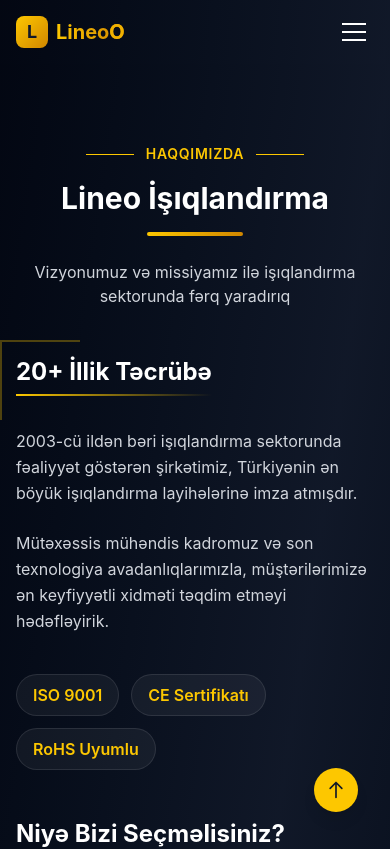
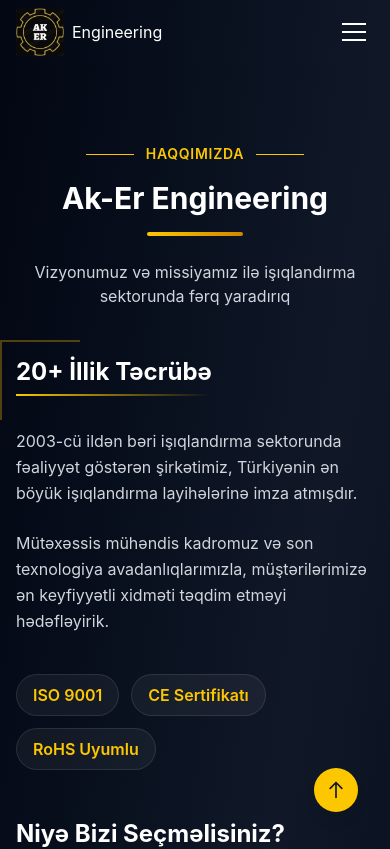
Before and after one commit to cavidanbagiri/ak-erengineering, a React (Vite) app: page /about in a window 390 px wide. Shown: the top 849 px of the page. Built offline with nearby package versions, Linux system fonts and the light colour scheme.

Commit message:
Fix carousel and user contact information

```diff
--- a/src/components/Footer.jsx
+++ b/src/components/Footer.jsx
@@ -2,6 +2,7 @@
 import { useState, useEffect } from 'react'
 import { useTranslation } from 'react-i18next'
 import { Link } from 'react-router-dom'
+import logo from '../assets/logo.png'
 
 function Footer() {
     const { t } = useTranslation()
@@ -46,11 +47,20 @@
                     {/* Company Info */}
                     <div className="space-y-4">
                         <div className="flex items-center space-x-2">
-                            <div className="text-3xl font-bold bg-gradient-to-r from-yellow-400 to-yellow-600 bg-clip-text text-transparent">
+                            {/* <div className="text-3xl font-bold bg-gradient-to-r from-yellow-400 to-yellow-600 bg-clip-text text-transparent">
                                 {t('footer.companyInfo.brandName')}<span className="text-yellow-500">O</span>
                             </div>
                             <div className="w-1 h-8 bg-yellow-400 rounded-full"></div>
-                            <span className="text-gray-400 text-sm">{t('footer.companyInfo.brandSuffix')}</span>
+                            <span className="text-gray-400 text-sm">{t('footer.companyInfo.brandSuffix')}</span> */}
+                            <Link to="/" className="relative group flex items-center space-x-2">
+                                                        <div className="w-12 h-12 bg-gradient-to-br from-yellow-400 to-yellow-600 rounded-lg flex items-center justify-center">
+                                                            <img src={logo}
+                                                            className="text-gray-900 w-24 h-12"/>
+                                                        </div>
+                                                        <div>
+                                                            <span className='text-white'>Engineering</span>
+                                                        </div>
+                                                    </Link>
                         </div>
 
                         <p className="text-gray-300 text-sm leading-relaxed">
--- a/src/components/Navbar.jsx
+++ b/src/components/Navbar.jsx
@@ -6,6 +6,7 @@
 import { Link, NavLink, useLocation } from 'react-router-dom'
 import { useTranslation } from 'react-i18next'
 import LanguageSwitcher from './LanguageSwitcher'
+import logo from '../assets/logo.png'
 
 function Navbar() {
     const { t } = useTranslation()
@@ -87,16 +88,12 @@
                     <div className="flex justify-between items-center h-16 md:h-20">
                         {/* Logo */}
                         <Link to="/" className="relative group flex items-center space-x-2">
-                            <div className="w-8 h-8 bg-gradient-to-br from-yellow-400 to-yellow-600 rounded-lg flex items-center justify-center">
-                                <span className="text-gray-900 font-bold text-lg">L</span>
+                            <div className="w-12 h-12 bg-gradient-to-br from-yellow-400 to-yellow-600 rounded-lg flex items-center justify-center">
+                                <img src={logo}
+                                className="text-gray-900 w-24 h-12"/>
                             </div>
                             <div>
-                                <div className="text-xl md:text-2xl font-bold bg-gradient-to-r from-yellow-400 to-yellow-600 bg-clip-text text-transparent">
-                                    {t('navbar.logo')}<span className="text-yellow-500">O</span>
-                                </div>
-                                <div className="text-xs text-gray-400 hidden md:block">
-                                    {t('navbar.brandSuffix')}
-                                </div>
+                                <span className='text-white'>Engineering</span>
                             </div>
                         </Link>
 
--- a/src/locales/az.json
+++ b/src/locales/az.json
@@ -1,7 +1,7 @@
 {
     "az": {
         "navbar": {
-            "logo": "Lineo",
+            "logo": "Ak-Er Engineering",
             "brandSuffix": "İşıqlandırma",
             "navItems": {
                 "home": "Ana Səhifə",
@@ -41,7 +41,7 @@
         "about": {
             "title": "Haqqımızda",
             "subtitle": "Vizyonumuz və missiyamız ilə işıqlandırma sektorunda fərq yaradırıq",
-            "companyName": "Lineo İşıqlandırma",
+            "companyName": "Ak-Er Engineering",
             "yearsOfExperience": "20+ İllik Təcrübə",
             "description1": "2003-cü ildən bəri işıqlandırma sektorunda fəaliyyət göstərən şirkətimiz, Türkiyənin ən böyük işıqlandırma layihələrinə imza atmışdır.",
             "description2": "Mütəxəssis mühəndis kadromuz və son texnologiya avadanlıqlarımızla, müştərilərimizə ən keyfiyyətli xidməti təqdim etməyi hədəfləyirik.",
@@ -91,7 +91,7 @@
             },
             "sectionHeader": {
                 "subtitle": "Haqqımızda",
-                "title": "Lineo İşıqlandırma",
+                "title": "Ak-Er Engineering",
                 "description": "Vizyonumuz və missiyamız ilə işıqlandırma sektorunda fərq yaradırıq"
             }
         },
@@ -111,6 +111,21 @@
                     "title": "Ağıllı İşıqlandırma",
                     "highlightedText": "Avtomatlaşdırma Sistemləri",
                     "description": "DALI, DMX, KNX kimi qabaqcıl avtomatlaşdırma sistemləri ilə enerji səmərəliliyini artırır, istifadə rahatlığını maksimum səviyyəyə qaldırırıq."
+                },
+                {
+                    "title": "Fasad İşıqlandırması",
+                    "highlightedText": "Memarlıq İşıqlandırması",
+                    "description": "Binaların memarlıq xüsusiyyətlərini ön plana çıxaran, enerji səmərəli LED fasad işıqlandırma sistemləri. Gecə vaxtı binalarınıza dəyər qatın."
+                },
+                {
+                    "title": "Landşaft İşıqlandırması",
+                    "highlightedText": "Bağ və Park İşıqlandırması",
+                    "description": "Bağlar, parklar və açıq sahələr üçün ekoloji dostu LED işıqlandırma həlləri. Təbii gözəlliyi qoruyan, enerji səmərəli sistemlər."
+                },
+                {
+                    "title": "Sənaye İşıqlandırması",
+                    "highlightedText": "Fabrik və Anbar İşıqlandırması",
+                    "description": "Sənaye obyektləri, fabriklər və anbarlar üçün peşəkar işıqlandırma sistemləri. Yüksək davamlılıq, optimal işıqlandırma və təhlükəsizlik."
                 }
             ],
             "buttons": {
@@ -173,7 +188,7 @@
         },
         "footer": {
             "companyInfo": {
-                "brandName": "Lineo",
+                "brandName": "Ak-Er Engineering",
                 "brandSuffix": "İşıqlandırma",
                 "description": "İşıqlandırma mühəndisliyində innovativ həllər təqdim edən Türkiyənin aparıcı şirkətlərindən biriyik. 20+ illik təcrübəmizlə keyfiyyət və etibarlılığı bir yerdə təqdim edirik."
             },
@@ -200,9 +215,9 @@
             },
             "contact": {
                 "title": "Bizimlə Əlaqə",
-                "address": "İstanbul, Türkiyə",
-                "phone": "+90 (212) 123 45 67",
-                "email": "info@lineo.com.tr",
+                "address": "Baku, Azerbaijan",
+                "phone": "+994 (51) 590 01 24",
+                "email": "zubeyir@ak-erengineering",
                 "hours": "B.e. - Cüm: 09:00 - 18:00"
             },
             "newsletter": {
@@ -212,7 +227,7 @@
                 "successMessage": "✓ Uğurla abunə oldunuz!"
             },
             "bottom": {
-                "copyright": "© {{year}} Lineo İşıqlandırma Mühəndisliyi. Bütün hüquqlar qorunur.",
+                "copyright": "© {{year}} Ak-Er Engineering İşıqlandırma Mühəndisliyi. Bütün hüquqlar qorunur.",
                 "privacyPolicy": "Gizlilik Siyasəti",
                 "termsOfUse": "İstifadə Şərtləri",
                 "cookiePolicy": "Kuki Siyasəti"
--- a/src/locales/en.json
+++ b/src/locales/en.json
@@ -3,7 +3,7 @@
         "about": {
             "title": "About Us",
             "subtitle": "We make a difference in the lighting industry with our vision and mission",
-            "companyName": "Lineo Lighting",
+            "companyName": "Ak-Er Engineering",
             "yearsOfExperience": "20+ Years of Experience",
             "description1": "Since 2003, our company has been operating in the lighting sector and has signed Turkey's largest lighting projects.",
             "description2": "With our expert engineering team and state-of-the-art equipment, we aim to provide the highest quality service to our customers.",
@@ -53,7 +53,7 @@
             },
             "sectionHeader": {
                 "subtitle": "About Us",
-                "title": "Lineo Lighting",
+                "title": "Ak-Er Engineering",
                 "description": "We make a difference in the lighting sector with our vision and mission"
             }
         },
@@ -62,17 +62,32 @@
                 {
                     "title": "In Lighting Engineering",
                     "highlightedText": "Innovative Solutions",
-                    "description": "With over 20 years of experience, as Turkey's leading lighting engineering company, we offer energy-efficient, environmentally friendly and aesthetic lighting solutions."
+                    "description": "With over 20 years of experience, as Turkey's leading lighting engineering company, we offer energy-efficient, eco-friendly, and aesthetic lighting solutions."
                 },
                 {
                     "title": "Electrical Contracting",
                     "highlightedText": "Professional Services",
-                    "description": "We strengthen your space with modern systems and are with you at every stage from design to implementation."
+                    "description": "We power your space with modern systems and stand by you at every stage, from design to implementation."
                 },
                 {
                     "title": "Smart Lighting",
                     "highlightedText": "Automation Systems",
-                    "description": "We increase energy efficiency and maximize user comfort with advanced automation systems such as DALI, DMX, KNX."
+                    "description": "With advanced automation systems like DALI, DMX, and KNX, we increase energy efficiency and maximize ease of use."
+                },
+                {
+                    "title": "Facade Lighting",
+                    "highlightedText": "Architectural Lighting",
+                    "description": "Energy-efficient LED facade lighting systems that highlight the architectural features of buildings. Add value to your buildings at night."
+                },
+                {
+                    "title": "Landscape Lighting",
+                    "highlightedText": "Garden and Park Lighting",
+                    "description": "Eco-friendly LED lighting solutions for gardens, parks, and open areas. Energy-efficient systems that preserve natural beauty."
+                },
+                {
+                    "title": "Industrial Lighting",
+                    "highlightedText": "Factory and Warehouse Lighting",
+                    "description": "Professional lighting systems for industrial facilities, factories, and warehouses. High durability, optimal lighting, and safety."
                 }
             ],
             "buttons": {
@@ -135,7 +150,7 @@
         },
         "footer": {
             "companyInfo": {
-                "brandName": "Lineo",
+                "brandName": "Ak-Er Engineering",
                 "brandSuffix": "Lighting",
                 "description": "We are one of Turkey's leading companies offering innovative solutions in lighting engineering. With our 20+ years of experience, we offer quality and reliability together."
             },
@@ -162,9 +177,9 @@
             },
             "contact": {
                 "title": "Contact Us",
-                "address": "Istanbul, Turkey",
-                "phone": "+90 (212) 123 45 67",
-                "email": "info@lineo.com.tr",
+                "address": "Baku, Azerbaijan",
+                "phone": "+994 (51) 590 01 24",
+                "email": "zubeyir@ak-erengineering",
                 "hours": "Mon - Fri: 09:00 - 18:00"
             },
             "newsletter": {
@@ -174,7 +189,7 @@
                 "successMessage": "✓ Successfully subscribed!"
             },
             "bottom": {
-                "copyright": "© {{year}} Lineo Lighting Engineering. All rights reserved.",
+                "copyright": "© {{year}} Ak-Er Engineering Lighting Engineering. All rights reserved.",
                 "privacyPolicy": "Privacy Policy",
                 "termsOfUse": "Terms of Use",
                 "cookiePolicy": "Cookie Policy"
@@ -184,7 +199,7 @@
             }
         },
         "navbar": {
-            "logo": "Lineo",
+            "logo": "Ak-Er Engineering",
             "brandSuffix": "Lighting",
             "navItems": {
                 "home": "Home",
--- a/src/locales/ru.json
+++ b/src/locales/ru.json
@@ -3,7 +3,7 @@
         "about": {
             "title": "О нас",
             "subtitle": "Мы создаем разницу в индустрии освещения с нашим видением и миссией",
-            "companyName": "Lineo Освещение",
+            "companyName": "Ak-Er Engineering",
             "yearsOfExperience": "20+ лет опыта",
             "description1": "С 2003 года наша компания работает в секторе освещения и реализовала крупнейшие проекты освещения в Турции.",
             "description2": "С нашей командой опытных инженеров и современным оборудованием мы стремимся предоставлять нашим клиентам услуги высочайшего качества.",
@@ -60,23 +60,38 @@
         "carousel": {
             "slides": [
                 {
-                    "title": "В области",
+                    "title": "В светотехнике",
                     "highlightedText": "Инновационные решения",
-                    "description": "Имея более чем 20-летний опыт работы, являясь ведущей турецкой компанией в области светотехники, мы предлагаем энергоэффективные, экологически чистые и эстетичные решения освещения."
+                    "description": "Имея более чем 20-летний опыт, являясь ведущей светотехнической компанией Турции, мы предлагаем энергоэффективные, экологичные и эстетичные решения освещения."
                 },
                 {
                     "title": "Электрический подряд",
                     "highlightedText": "Профессиональные услуги",
-                    "description": "Мы усиливаем ваше пространство современными системами и сопровождаем вас на всех этапах - от проектирования до реализации."
+                    "description": "Мы оснащаем ваше пространство современными системами и сопровождаем вас на всех этапах — от проектирования до внедрения."
                 },
                 {
                     "title": "Умное освещение",
                     "highlightedText": "Системы автоматизации",
-                    "description": "Мы повышаем энергоэффективность и максимизируем комфорт использования с помощью передовых систем автоматизации, таких как DALI, DMX, KNX."
+                    "description": "С помощью передовых систем автоматизации, таких как DALI, DMX, KNX, мы повышаем энергоэффективность и максимально увеличиваем удобство использования."
+                },
+                {
+                    "title": "Фасадное освещение",
+                    "highlightedText": "Архитектурное освещение",
+                    "description": "Энергоэффективные светодиодные системы фасадного освещения, подчеркивающие архитектурные особенности зданий. Придайте ценность вашим зданиям в ночное время."
+                },
+                {
+                    "title": "Ландшафтное освещение",
+                    "highlightedText": "Освещение садов и парков",
+                    "description": "Экологичные светодиодные решения для освещения садов, парков и открытых пространств. Энергоэффективные системы, сохраняющие природную красоту."
+                },
+                {
+                    "title": "Промышленное освещение",
+                    "highlightedText": "Освещение фабрик и складов",
+                    "description": "Профессиональные системы освещения для промышленных объектов, фабрик и складов. Высокая долговечность, оптимальное освещение и безопасность."
                 }
             ],
             "buttons": {
-                "explore": "Исследовать",
+                "explore": "Изучить",
                 "contact": "Контакты"
             },
             "ariaLabels": {
@@ -135,7 +150,7 @@
         },
         "footer": {
             "companyInfo": {
-                "brandName": "Lineo",
+                "brandName": "Ak-Er Engineering",
                 "brandSuffix": "Освещение",
                 "description": "Мы являемся одной из ведущих компаний Турции, предлагающих инновационные решения в области светотехники. Благодаря нашему 20-летнему опыту мы предлагаем качество и надежность вместе."
             },
@@ -162,9 +177,9 @@
             },
             "contact": {
                 "title": "Свяжитесь с нами",
-                "address": "Стамбул, Турция",
-                "phone": "+90 (212) 123 45 67",
-                "email": "info@lineo.com.tr",
+                "address": "Baku, Azerbaijan",
+                "phone": "+994 (51) 590 01 24",
+                "email": "zubeyir@ak-erengineering",
                 "hours": "Пн - Пт: 09:00 - 18:00"
             },
             "newsletter": {
@@ -174,7 +189,7 @@
                 "successMessage": "✓ Вы успешно подписались!"
             },
             "bottom": {
-                "copyright": "© {{year}} Lineo Инжиниринг освещения. Все права защищены.",
+                "copyright": "© {{year}} Ak-Er Engineering Инжиниринг освещения. Все права защищены.",
                 "privacyPolicy": "Политика конфиденциальности",
                 "termsOfUse": "Условия использования",
                 "cookiePolicy": "Политика использования файлов cookie"
@@ -184,7 +199,7 @@
             }
         },
         "navbar": {
-            "logo": "Lineo",
+            "logo": "Ak-Er Engineering",
             "brandSuffix": "Освещение",
             "navItems": {
                 "home": "Главная",
--- a/src/locales/tr.json
+++ b/src/locales/tr.json
@@ -3,7 +3,7 @@
         "about": {
             "title": "Hakkımızda",
             "subtitle": "Vizyonumuz ve misyonumuz ile aydınlatma sektöründe fark yaratıyoruz",
-            "companyName": "Lineo Aydınlatma",
+            "companyName": " Ak-Er Engineering",
             "yearsOfExperience": "20+ Yıllık Tecrübe",
             "description1": "2003 yılından bu yana aydınlatma sektöründe faaliyet gösteren firmamız, Türkiye'nin en büyük aydınlatma projelerine imza atmıştır.",
             "description2": "Uzman mühendis kadromuz ve son teknoloji ekipmanlarımızla, müşterilerimize en kaliteli hizmeti sunmayı hedefliyoruz.",
@@ -53,7 +53,7 @@
             },
             "sectionHeader": {
                 "subtitle": "Hakkımızda",
-                "title": "Lineo Aydınlatma",
+                "title": "Ak-Er Engineering",
                 "description": "Vizyonumuz ve misyonumuz ile aydınlatma sektöründe fark yaratıyoruz"
             }
         },
@@ -62,17 +62,32 @@
                 {
                     "title": "Aydınlatma Mühendisliğinde",
                     "highlightedText": "Yenilikçi Çözümler",
-                    "description": "20 yılı aşkın tecrübemizle, Türkiye'nin önde gelen aydınlatma mühendisliği firması olarak enerji verimli, çevre dostu ve estetik aydınlatma çözümleri sunuyoruz."
+                    "description": "20 yılı aşkın tecrübemizle, Türkiye'nin önde gelen aydınlatma mühendisliği şirketi olarak enerji verimli, çevre dostu ve estetik aydınlatma çözümleri sunuyoruz."
                 },
                 {
                     "title": "Elektrik Taahhüt",
                     "highlightedText": "Profesyonel Hizmetler",
-                    "description": "Modern sistemlerle mekanınızı güçlendiriyor, tasarımdan uygulamaya her aşamada yanınızda oluyoruz."
+                    "description": "Modern sistemlerle alanınızı güçlendiriyor, tasarımdan uygulamaya her aşamada yanınızda oluyoruz."
                 },
                 {
                     "title": "Akıllı Aydınlatma",
                     "highlightedText": "Otomasyon Sistemleri",
-                    "description": "DALI, DMX, KNX gibi ileri seviye otomasyon sistemleriyle enerji verimliliğini artırıyor, kullanım konforunu üst seviyeye çıkarıyoruz."
+                    "description": "DALI, DMX, KNX gibi gelişmiş otomasyon sistemleriyle enerji verimliliğini artırıyor, kullanım konforunu maksimum seviyeye çıkarıyoruz."
+                },
+                {
+                    "title": "Cephe Aydınlatması",
+                    "highlightedText": "Mimari Aydınlatma",
+                    "description": "Binaların mimari özelliklerini ön plana çıkaran, enerji verimli LED cephe aydınlatma sistemleri. Geceleri binalarınıza değer katın."
+                },
+                {
+                    "title": "Peyzaj Aydınlatması",
+                    "highlightedText": "Bahçe ve Park Aydınlatması",
+                    "description": "Bahçeler, parklar ve açık alanlar için çevre dostu LED aydınlatma çözümleri. Doğal güzelliği koruyan, enerji verimli sistemler."
+                },
+                {
+                    "title": "Endüstriyel Aydınlatma",
+                    "highlightedText": "Fabrika ve Depo Aydınlatması",
+                    "description": "Endüstriyel tesisler, fabrikalar ve depolar için profesyonel aydınlatma sistemleri. Yüksek dayanıklılık, optimum aydınlatma ve güvenlik."
                 }
             ],
             "buttons": {
@@ -135,7 +150,7 @@
         },
         "footer": {
             "companyInfo": {
-                "brandName": "Lineo",
+                "brandName": "Ak-Er Engineering",
                 "brandSuffix": "Aydınlatma",
                 "description": "Aydınlatma mühendisliğinde yenilikçi çözümler sunan Türkiye'nin önde gelen firmalarından biriyiz. 20+ yıllık tecrübemizle kalite ve güvenilirliği bir arada sunuyoruz."
             },
@@ -162,9 +177,9 @@
             },
             "contact": {
                 "title": "Bize Ulaşın",
-                "address": "İstanbul, Türkiye",
-                "phone": "+90 (212) 123 45 67",
-                "email": "info@lineo.com.tr",
+                "address": "Baku, Azerbaijan",
+                "phone": "+994 (51) 590 01 24",
+                "email": "zubeyir@ak-erengineering",
                 "hours": "Pzt - Cum: 09:00 - 18:00"
             },
             "newsletter": {
@@ -174,7 +189,7 @@
                 "successMessage": "✓ Başarıyla abone oldunuz!"
             },
             "bottom": {
-                "copyright": "© {{year}} Lineo Aydınlatma Mühendisliği. Tüm hakları saklıdır.",
+                "copyright": "© {{year}} Ak-Er Engineering Aydınlatma Mühendisliği. Tüm hakları saklıdır.",
                 "privacyPolicy": "Gizlilik Politikası",
                 "termsOfUse": "Kullanım Koşulları",
                 "cookiePolicy": "Çerez Politikası"
@@ -184,7 +199,7 @@
             }
         },
         "navbar": {
-            "logo": "Lineo",
+            "logo": "Ak-Er Engineering",
             "brandSuffix": "Aydınlatma",
             "navItems": {
                 "home": "Ana Sayfa",
```
Also changed, not shown: src/components/Carousel.jsx (+20 -19 lines), src/assets/logo.png (added).
